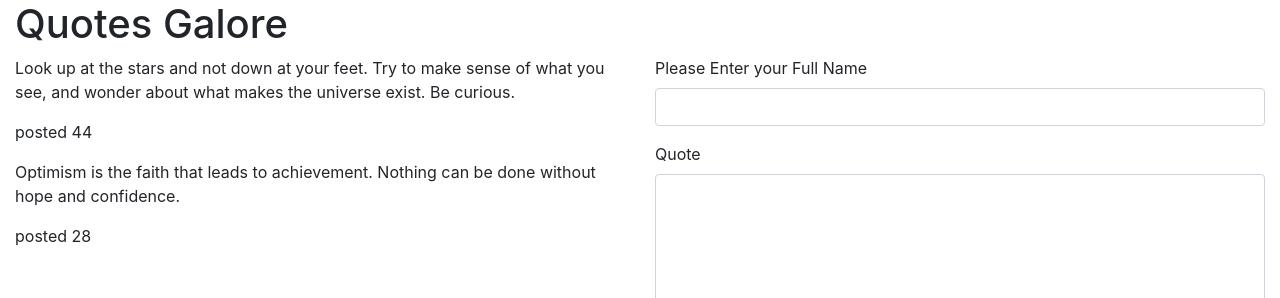
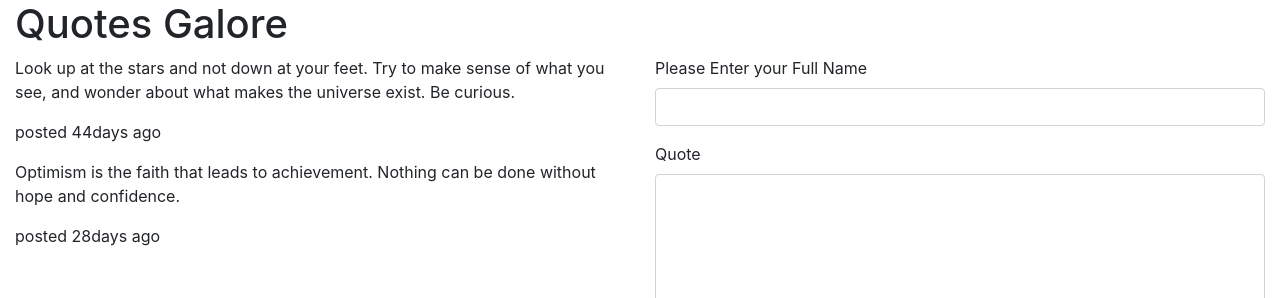
Before and after one commit to martyminion/Quotes, an Angular app: page / in a window 1280 px wide. Shown: the top 298 px of the page. Built offline with nearby package versions, Linux system fonts and the light colour scheme.

Commit message:
adds logic to differentiate days and minutes and seconds in pipe

```diff
--- a/src/app/pipecount.pipe.ts
+++ b/src/app/pipecount.pipe.ts
@@ -14,6 +14,23 @@ export class PipecountPipe implements PipeTransform {
       let days = Math.round(Math.abs((timeDifferenceSeconds)/86400))
       let minutes = Math.round(Math.abs((timeDifferenceSeconds)/60))
       let hours = Math.round(Math.abs((minutes)/60))
+
+
+      if (timeDifferenceSeconds<60 && timeDifferenceSeconds>0){
+        return timeDifferenceSeconds+" seconds ago"
+      }
+        else if(timeDifferenceSeconds>=60 && minutes>0 && minutes<60){
+          return minutes + " minutes ago"
+        }
+
+        else if(minutes >= 60 && hours>0 && hours<24){
+          return hours + " hours ago"
+        }
+        else if(hours>24 && days>0){
+          return days + "days ago"
+        }
+
+
 
     return days
 
--- a/src/app/quote/quote.component.html
+++ b/src/app/quote/quote.component.html
@@ -8,7 +8,7 @@
         <blockquote  *ngIf = "check() !== quote.upvotes || quote.upvotes === 0 ">{{quote.content}}</blockquote>
       </div>
       <div>
-        <p>posted {{quote.currentDate|pipecount}}</p>
+        <p>posted {{quote.currentDate|pipecount:trigger}}</p>
         <!-- <p>posted {{quote.currentDate}}</p>
         <p>posted {{quote.currentDate}}</p> -->
       </div>
--- a/src/app/quote/quote.component.ts
+++ b/src/app/quote/quote.component.ts
@@ -52,11 +52,13 @@ export class QuoteComponent implements OnInit {
 
   }
   constructor() { }
-
+  trigger:number = 0;
   ngOnInit(): void {
 
     this.quotes[0].currentDate = new Date(2020,1,15)
     this.quotes[1].currentDate = new Date(2020,2,2)
+
+    setInterval(()=> this.trigger = 5,1000)
   }
 
 }
```
